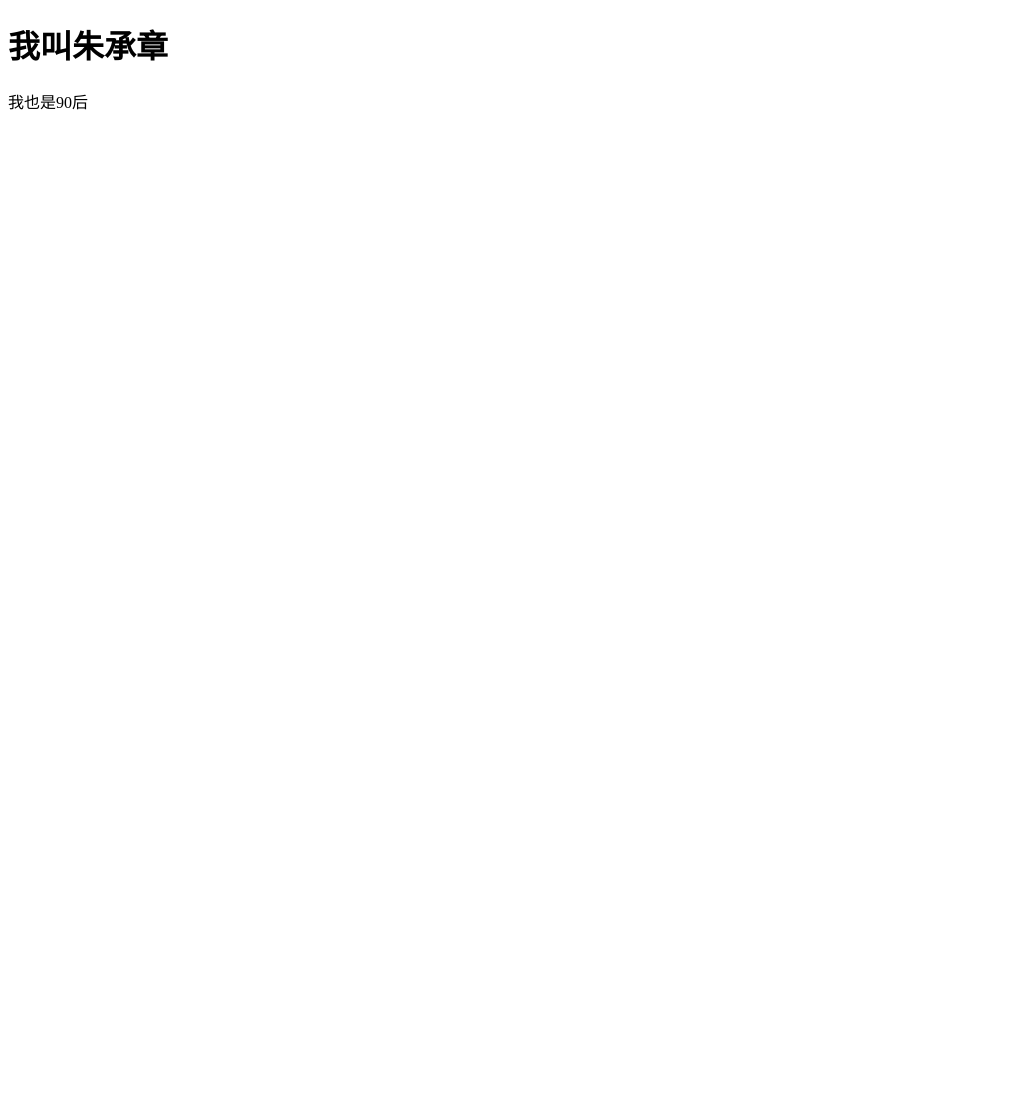
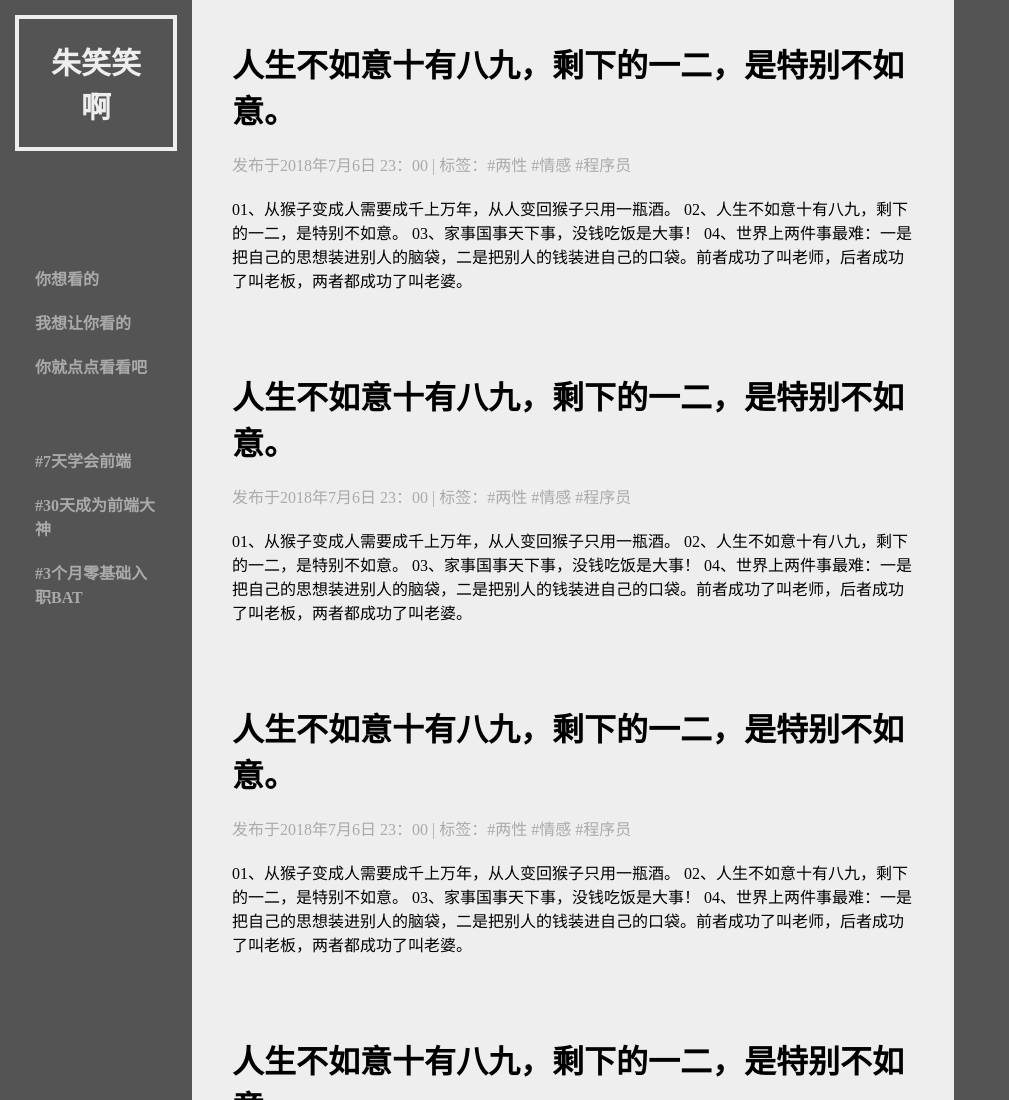
Before and after one commit to luckzhu/blog, a plain HTML site: page index.html in a window 1280 px wide. Shown: the top 1100 px of the page, without its empty margins (0-1009 px from the left). Before the commit the page ends 800 px from the top, so only its background shows below. Drawn offline with Linux system fonts and the light colour scheme.

Commit message:
上世纪的博客

```diff
--- /dev/null
+++ b/css/style.css
@@ -0,0 +1,67 @@
+body,a {
+    padding: 0;
+    margin: 0;
+    background-color: #545454;
+    color: #eeeeee;
+}
+
+a {
+    text-decoration: none;
+}
+
+.container {
+    display: flex;
+}
+.side-bar {
+    width: 15%;
+    display: flex;
+    flex-direction: column;
+}
+
+.side-bar > * {
+    margin: 15px;
+}
+
+.main {
+    width: 85%
+}
+
+.article-list {
+    margin-right: 30%;
+    background-color: #eee;
+    color: #000;
+}
+
+.logo {
+    font-size: 30px;
+    font-weight: 600;
+    border: 4px solid #eee;
+    padding: 20px;
+    display: inline-block;
+    text-align: center;
+    align-self: center;
+    margin-bottom: 80px;
+}
+
+.side-bar .item {
+    display: block;
+    color: #aaaaaa;
+    font-weight: 800;
+    margin: 20px;
+}
+
+.side-bar .item:hover{
+    color: #eee;
+}
+
+.article-list > * {
+    padding: 20px;
+}
+
+.article-list .item > * {
+    margin: 20px;
+}
+
+.status {
+    color: #aaaaaa;
+}
--- a/index.html
+++ b/index.html
@@ -1,13 +1,72 @@
 <!DOCTYPE html>
 <html lang="zh-Hans">
+
 <head>
     <meta charset="UTF-8">
     <meta name="viewport" content="width=device-width, initial-scale=1.0">
     <meta http-equiv="X-UA-Compatible" content="ie=edge">
-    <title>我的博客</title>
+    <link rel="stylesheet" href="./css/style.css">
+    <title>只有傻子存在的世界</title>
 </head>
+
 <body>
-    <h1>我叫朱承章</h1>
-    <p>我也是90后</p>
+    <div class="container">
+        <div class="side-bar">
+            <a class="logo" href="index.html">朱笑笑啊</a>
+            <div class="nav">
+                <a class="item" href="#">你想看的
+                    <a/>
+                    <a class="item" href="#">我想让你看的</a>
+                    <a class="item" href="#">你就点点看看吧</a>
+            </div>
+            <div class="tag">
+                <a class="item" href="#">#7天学会前端</a>
+                <a class="item" href="#">#30天成为前端大神</a>
+                <a class="item" href="#">#3个月零基础入职BAT</a>
+            </div>
+        </div>
+
+        <div class="main">
+            <div class="article-list">
+                <div class="item">
+                    <h1 class="title">人生不如意十有八九，剩下的一二，是特别不如意。</h1>
+                    <div class="status">发布于2018年7月6日 23：00 | 标签：#两性 #情感 #程序员</div>
+                    <div class="article">01、从猴子变成人需要成千上万年，从人变回猴子只用一瓶酒。 02、人生不如意十有八九，剩下的一二，是特别不如意。 03、家事国事天下事，没钱吃饭是大事！ 04、世界上两件事最难：一是把自己的思想装进别人的脑袋，二是把别人的钱装进自己的口袋。前者成功了叫老师，后者成功了叫老板，两者都成功了叫老婆。
+                    </div>
+                </div>
+                <div class="item">
+                    <h1 class="title">人生不如意十有八九，剩下的一二，是特别不如意。</h1>
+                    <div class="status">发布于2018年7月6日 23：00 | 标签：#两性 #情感 #程序员</div>
+                    <div class="article">01、从猴子变成人需要成千上万年，从人变回猴子只用一瓶酒。 02、人生不如意十有八九，剩下的一二，是特别不如意。 03、家事国事天下事，没钱吃饭是大事！ 04、世界上两件事最难：一是把自己的思想装进别人的脑袋，二是把别人的钱装进自己的口袋。前者成功了叫老师，后者成功了叫老板，两者都成功了叫老婆。
+                    </div>
+                </div>
+                <div class="item">
+                    <h1 class="title">人生不如意十有八九，剩下的一二，是特别不如意。</h1>
+                    <div class="status">发布于2018年7月6日 23：00 | 标签：#两性 #情感 #程序员</div>
+                    <div class="article">01、从猴子变成人需要成千上万年，从人变回猴子只用一瓶酒。 02、人生不如意十有八九，剩下的一二，是特别不如意。 03、家事国事天下事，没钱吃饭是大事！ 04、世界上两件事最难：一是把自己的思想装进别人的脑袋，二是把别人的钱装进自己的口袋。前者成功了叫老师，后者成功了叫老板，两者都成功了叫老婆。
+                    </div>
+                </div>
+                <div class="item">
+                    <h1 class="title">人生不如意十有八九，剩下的一二，是特别不如意。</h1>
+                    <div class="status">发布于2018年7月6日 23：00 | 标签：#两性 #情感 #程序员</div>
+                    <div class="article">01、从猴子变成人需要成千上万年，从人变回猴子只用一瓶酒。 02、人生不如意十有八九，剩下的一二，是特别不如意。 03、家事国事天下事，没钱吃饭是大事！ 04、世界上两件事最难：一是把自己的思想装进别人的脑袋，二是把别人的钱装进自己的口袋。前者成功了叫老师，后者成功了叫老板，两者都成功了叫老婆。
+                    </div>
+                </div>
+                <div class="item">
+                    <h1 class="title">人生不如意十有八九，剩下的一二，是特别不如意。</h1>
+                    <div class="status">发布于2018年7月6日 23：00 | 标签：#两性 #情感 #程序员</div>
+                    <div class="article">01、从猴子变成人需要成千上万年，从人变回猴子只用一瓶酒。 02、人生不如意十有八九，剩下的一二，是特别不如意。 03、家事国事天下事，没钱吃饭是大事！ 04、世界上两件事最难：一是把自己的思想装进别人的脑袋，二是把别人的钱装进自己的口袋。前者成功了叫老师，后者成功了叫老板，两者都成功了叫老婆。
+                    </div>
+                </div>
+                <div class="item">
+                    <h1 class="title">人生不如意十有八九，剩下的一二，是特别不如意。</h1>
+                    <div class="status">发布于2018年7月6日 23：00 | 标签：#两性 #情感 #程序员</div>
+                    <div class="article">01、从猴子变成人需要成千上万年，从人变回猴子只用一瓶酒。 02、人生不如意十有八九，剩下的一二，是特别不如意。 03、家事国事天下事，没钱吃饭是大事！ 04、世界上两件事最难：一是把自己的思想装进别人的脑袋，二是把别人的钱装进自己的口袋。前者成功了叫老师，后者成功了叫老板，两者都成功了叫老婆。
+                    </div>
+                </div>
+            </div>
+        </div>
+    </div>
 </body>
+
 </html>
```
